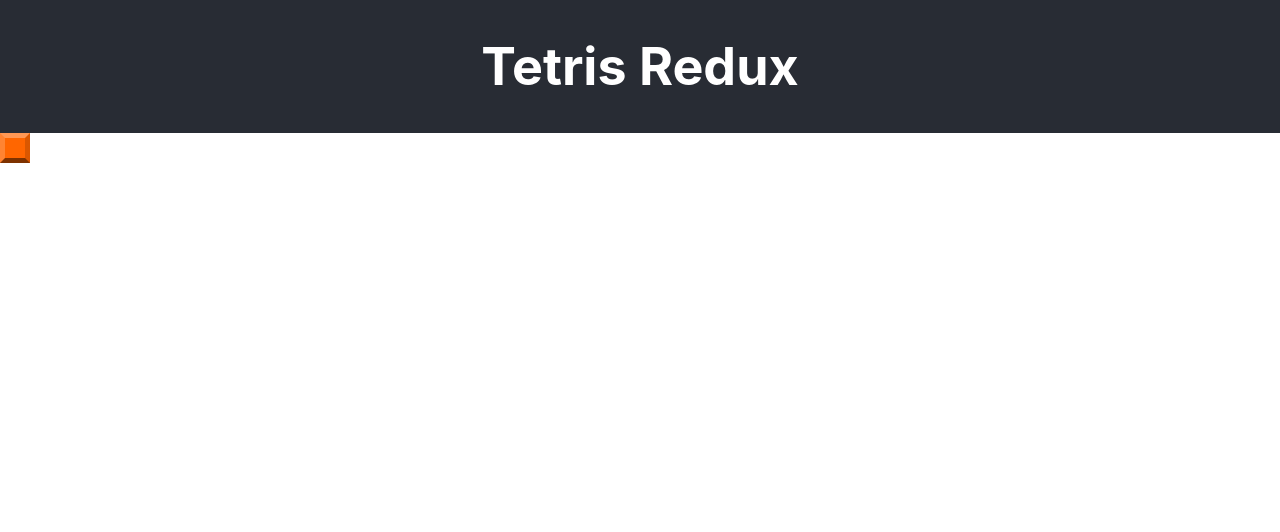
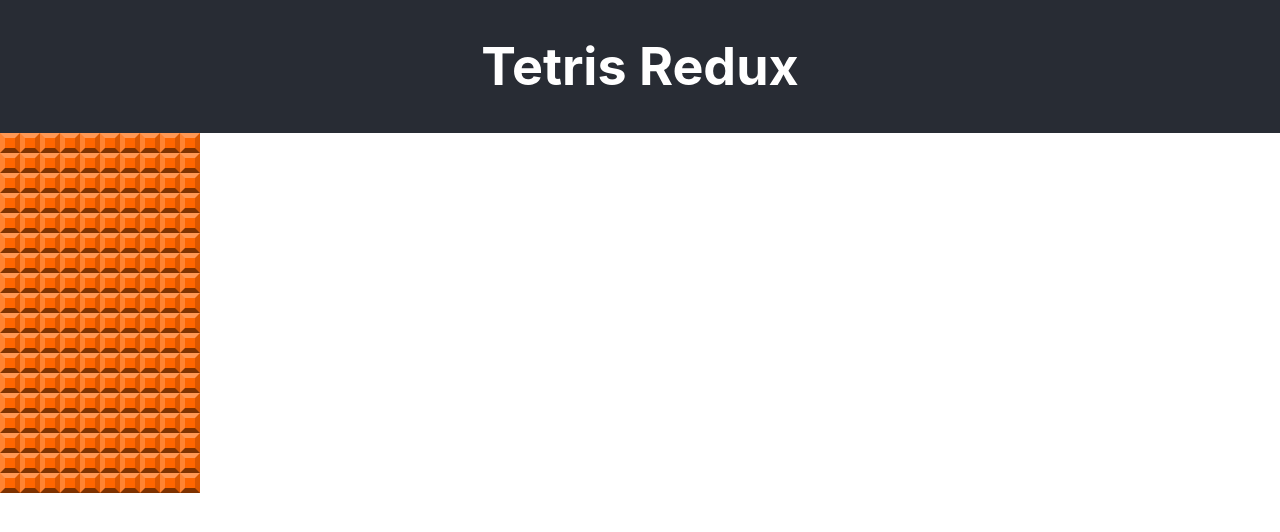
Before and after one commit to LucHighwalker/tetris-redux, a React (Create React App) app: page / in a window 1280 px wide. Shown: the top 532 px of the page. Built offline with nearby package versions, Linux system fonts and the light colour scheme.

Commit message:
- added gridboard

```diff
--- a/src/App.jsx
+++ b/src/App.jsx
@@ -1,7 +1,7 @@
 import React, { Component } from 'react';
 import { connect } from 'react-redux';
 
-import GridSquare from './components/gridSquare/gridSquare';
+import GridBoard from './components/gridBoard/gridBoard';
 
 import './App.scss';
 
@@ -12,7 +12,7 @@ class App extends Component {
         <header className="App-header">
           <h1 className="App-title">Tetris Redux</h1>
         </header>
-        <GridSquare color="1" />
+        <GridBoard />
       </div>
     );
   }
--- /dev/null
+++ b/src/components/gridBoard/gridBoard.jsx
@@ -0,0 +1,44 @@
+import React, { Component } from "react";
+import { connect } from "react-redux";
+
+import GridSquare from "../gridSquare/gridSquare";
+
+import "./gridBoard.scss";
+
+class GridBoard extends Component {
+  constructor(props) {
+    super(props);
+
+    // states go here.
+  }
+
+  makeGrid() {
+    const grid = [];
+    for (let row = 0; row < 18; row++) {
+      grid.push([]);
+      for (let col = 0; col < 10; col++) {
+        grid[row].push(<GridSquare key={`${col}${row}`} color="1" />);
+      }
+    }
+
+    return grid;
+  }
+
+  // The components generated in makeGrid are rendered in div.grid-board
+  render() {
+    return <div className="grid-board">{this.makeGrid()}</div>;
+  }
+}
+
+const mapStateToProps = state => ({
+  ...state
+});
+
+const mapDispatchToProps = dispatch => ({
+  // action: () => dispatch(action())
+});
+
+export default connect(
+  mapStateToProps,
+  mapDispatchToProps
+)(GridBoard);
--- /dev/null
+++ b/src/components/gridBoard/gridBoard.scss
@@ -0,0 +1,5 @@
+.gridBoard {
+	padding: 5px;
+	border: 1px solid grey;
+	border-radius: 5px;
+}
--- a/src/index.scss
+++ b/src/index.scss
@@ -89,3 +89,15 @@ code {
   border-right-color: var(--border-right-color);
   border-bottom-color: var(--border-bottom-color);
 }
+
+* {
+  box-sizing: border-box;
+}
+
+/* Grid Board - This defines the `grid-board` to display as `grid`. This causes the children of this element to arrange on a grid. The number of columns is set by `--cols` var and the width of each column is set by `--tile-size`. These two CSS custom properties are defined in `:root` which allow them to be easily changed.*/
+.grid-board {
+  display: grid;
+  grid-template-columns: repeat(var(--cols), var(--tile-size));
+  grid-gap: 0;
+  align-self: flex-start;
+}
```
Also changed, not shown: package.json (+1 -7 lines), .eslintrc.json (deleted), 1 other file (tests, documents, lock files or other folders).
